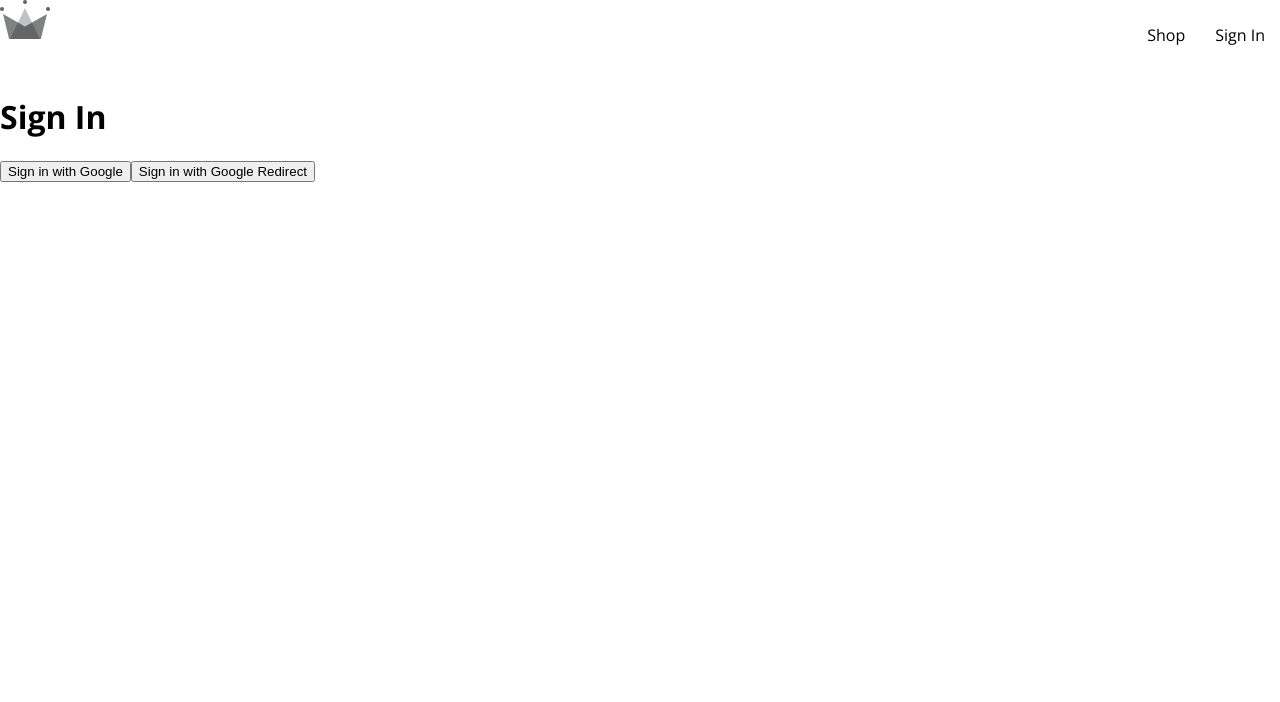
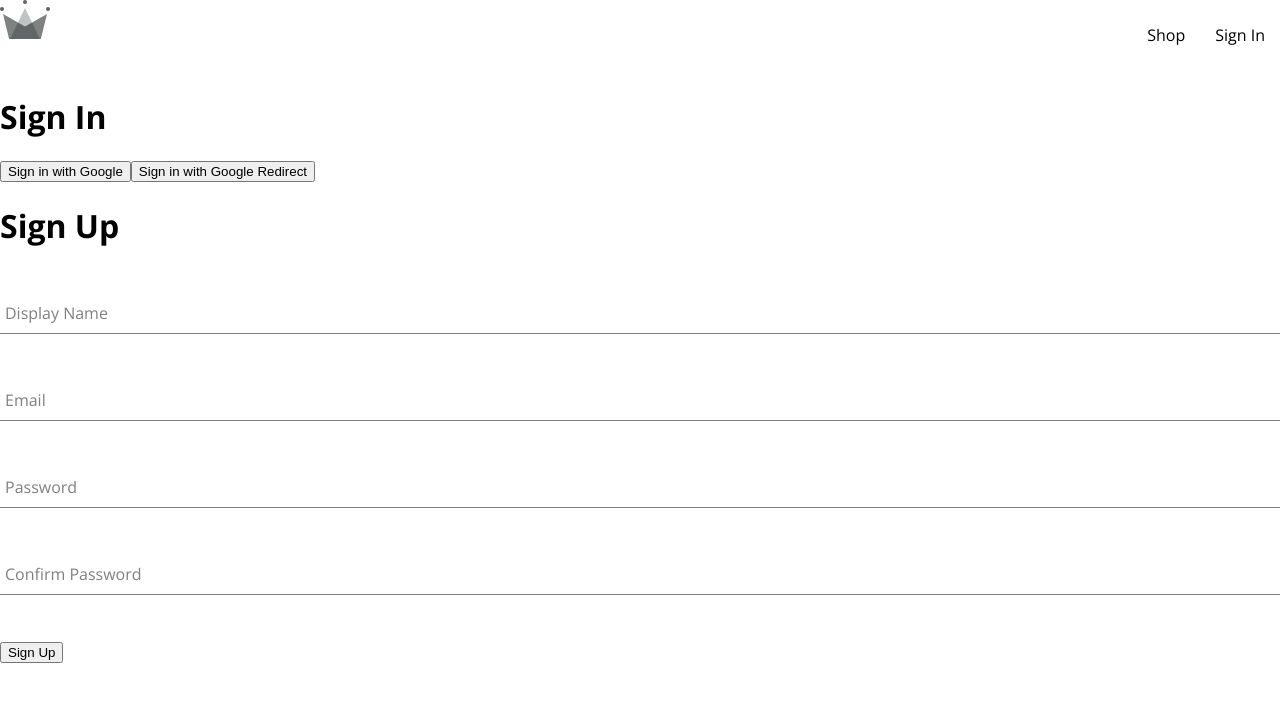
Before and after one commit to jarangseo/luckyseo_react, a React (Create React App) app: page /signIn in a window 1280 px wide. Shown: the top 702 px of the page. Built offline with nearby package versions, Linux system fonts and the light colour scheme; no server answers.

Commit message:
signup forms using email & password

```diff
--- /dev/null
+++ b/src/components/form-input/form-input.component.jsx
@@ -0,0 +1,18 @@
+import "./form-input.styles.scss";
+
+const FormInput = ({ label, ...otherProps }) => {
+  return (
+    <div className="group">
+      {label && (
+        <label
+          className={`${otherProps.value.length ? "shrink" : ""} form-input-label`}
+        >
+          {label}
+        </label>
+      )}
+      <input className="form-input" {...otherProps} />
+    </div>
+  );
+};
+
+export default FormInput;
--- /dev/null
+++ b/src/components/form-input/form-input.styles.scss
@@ -0,0 +1,54 @@
+$sub-color: grey;
+$main-color: black;
+
+@mixin shrinkLabel {
+  top: -14px;
+  font-size: 12px;
+  color: $main-color;
+}
+
+.group {
+  position: relative;
+  margin: 45px 0;
+
+  .form-input {
+    background: none;
+    background-color: white;
+    color: $sub-color;
+    font-size: 18px;
+    padding: 10px 10px 10px 5px;
+    display: block;
+    width: 100%;
+    border: none;
+    border-radius: 0;
+    border-bottom: 1px solid $sub-color;
+    margin: 25px 0;
+
+    &:focus {
+      outline: none;
+    }
+
+    &:focus ~ .form-input-label {
+      @include shrinkLabel();
+    }
+  }
+
+  input[type="password"] {
+    letter-spacing: 0.3em;
+  }
+
+  .form-input-label {
+    color: $sub-color;
+    font-size: 16px;
+    font-weight: normal;
+    position: absolute;
+    pointer-events: none;
+    left: 5px;
+    top: 10px;
+    transition: 300ms ease all;
+
+    &.shrink {
+      @include shrinkLabel();
+    }
+  }
+}
--- /dev/null
+++ b/src/components/sign-up-form/sign-up-form.component.jsx
@@ -0,0 +1,96 @@
+import { useState } from "react";
+import {
+  createAuthUserWithEmailAndPassword,
+  createUserDocumentFromAuth,
+} from "../../utils/firebase/firebase.utils";
+import FormInput from "../form-input/form-input.component";
+const defaultFormFields = {
+  displayName: "",
+  email: "",
+  password: "",
+  confirmPassword: "",
+};
+
+const SignUpForm = () => {
+  const [formFields, setFormFields] = useState(defaultFormFields);
+  const { displayName, email, password, confirmPassword } = formFields;
+
+  console.log(formFields);
+
+  const handleSubmit = async (event) => {
+    event.preventDefault();
+
+    if (password !== confirmPassword) {
+      alert("Passwords do not match");
+      return;
+    }
+    console.log(event.target);
+
+    try {
+      const { user } = await createAuthUserWithEmailAndPassword(
+        email,
+        password
+      );
+      console.log(user);
+      await createUserDocumentFromAuth(user, { displayName });
+      setFormFields(defaultFormFields);
+    } catch (error) {
+      if (error.code === "auth/email-already-in-use") {
+        alert("Cannot create user, email already in use");
+      } else {
+        console.log("error creating user", error);
+      }
+    }
+  };
+
+  const handleChange = (event) => {
+    const { name, value } = event.target;
+    setFormFields({ ...formFields, [name]: value });
+  };
+
+  return (
+    <div>
+      <h1>Sign Up</h1>
+      <form onSubmit={handleSubmit}>
+        <FormInput
+          label="Display Name"
+          type="text"
+          required
+          onChange={handleChange}
+          name="displayName"
+          value={displayName}
+        />
+
+        <FormInput
+          label="Email"
+          type="email"
+          required
+          onChange={handleChange}
+          name="email"
+          value={email}
+        />
+
+        <FormInput
+          label="Password"
+          type="password"
+          required
+          onChange={handleChange}
+          name="password"
+          value={password}
+        />
+
+        <FormInput
+          label="Confirm Password"
+          type="password"
+          required
+          onChange={handleChange}
+          name="confirmPassword"
+          value={confirmPassword}
+        />
+        <button type="submit">Sign Up</button>
+      </form>
+    </div>
+  );
+};
+
+export default SignUpForm;
--- a/src/routes/sign-in/sign-in.component.jsx
+++ b/src/routes/sign-in/sign-in.component.jsx
@@ -6,27 +6,17 @@
   createUserDocumentFromAuth,
   signInWithGoogleRedirect,
 } from "../../utils/firebase/firebase.utils";
+import SignUpForm from "../../components/sign-up-form/sign-up-form.component";
 
 const SignIn = () => {
   useEffect(() => {
     const checkRedirectResult = async () => {
-      try {
-        console.log("Checking redirect result...");
-        const result = await getRedirectResult(auth);
-        console.log("Redirect result:", result);
-
-        if (result) {
-          console.log("User signed in via redirect:", result.user);
-          const userDocRef = await createUserDocumentFromAuth(result.user);
-          console.log("User document reference:", userDocRef);
-        } else {
-          console.log("No redirect result found. This is normal if:");
-          console.log("1. No redirect authentication was initiated");
-          console.log("2. Redirect authentication hasn't completed yet");
-          console.log("3. Redirect result was already processed");
-        }
-      } catch (error) {
-        console.error("Error getting redirect result:", error);
+      console.log("auth", auth);
+      const result = await getRedirectResult(auth);
+      console.log(result);
+      if (result) {
+        const userDocRef = await createUserDocumentFromAuth(result.user);
+        console.log(userDocRef);
       }
     };
     checkRedirectResult();
@@ -67,6 +57,7 @@
       >
         Sign in with Google Redirect
       </button>
+      <SignUpForm />
     </div>
   );
 };
--- a/src/utils/firebase/firebase.utils.js
+++ b/src/utils/firebase/firebase.utils.js
@@ -4,6 +4,7 @@
   signInWithPopup,
   signInWithRedirect,
   GoogleAuthProvider,
+  createUserWithEmailAndPassword,
 } from "firebase/auth";
 import { getFirestore, doc, getDoc, setDoc } from "firebase/firestore";
 
@@ -33,7 +34,10 @@
 
 const db = getFirestore();
 
-export const createUserDocumentFromAuth = async (userAuth) => {
+export const createUserDocumentFromAuth = async (
+  userAuth,
+  additionalDetails = {}
+) => {
   if (!userAuth) return;
   const userDocRef = doc(db, "users", userAuth.uid);
   console.log(userDocRef);
@@ -49,6 +53,7 @@
       await setDoc(userDocRef, {
         displayName,
         email,
+        ...additionalDetails,
         createdAt,
       });
       console.log("created user", userDocRef);
@@ -59,3 +64,8 @@
 
   return userDocRef;
 };
+
+export const createAuthUserWithEmailAndPassword = async (email, password) => {
+  if (!email || !password) return;
+  return await createUserWithEmailAndPassword(auth, email, password);
+};
```
Also changed, not shown: 1 other file (tests, documents, lock files or other folders).
